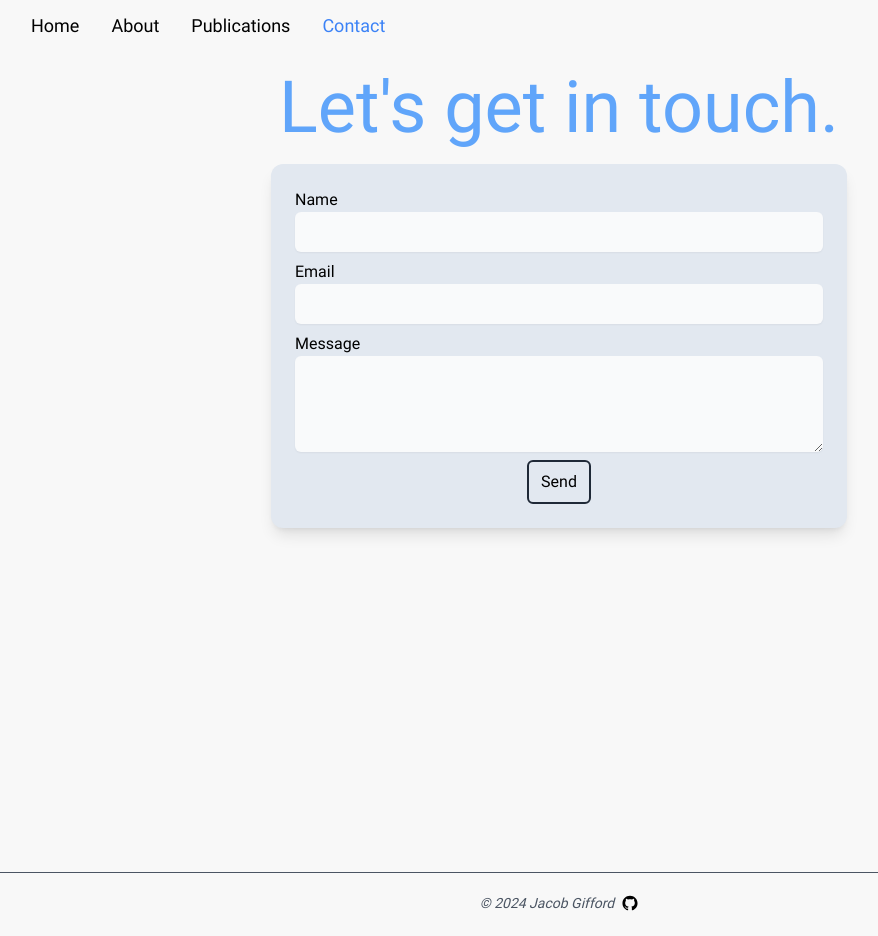
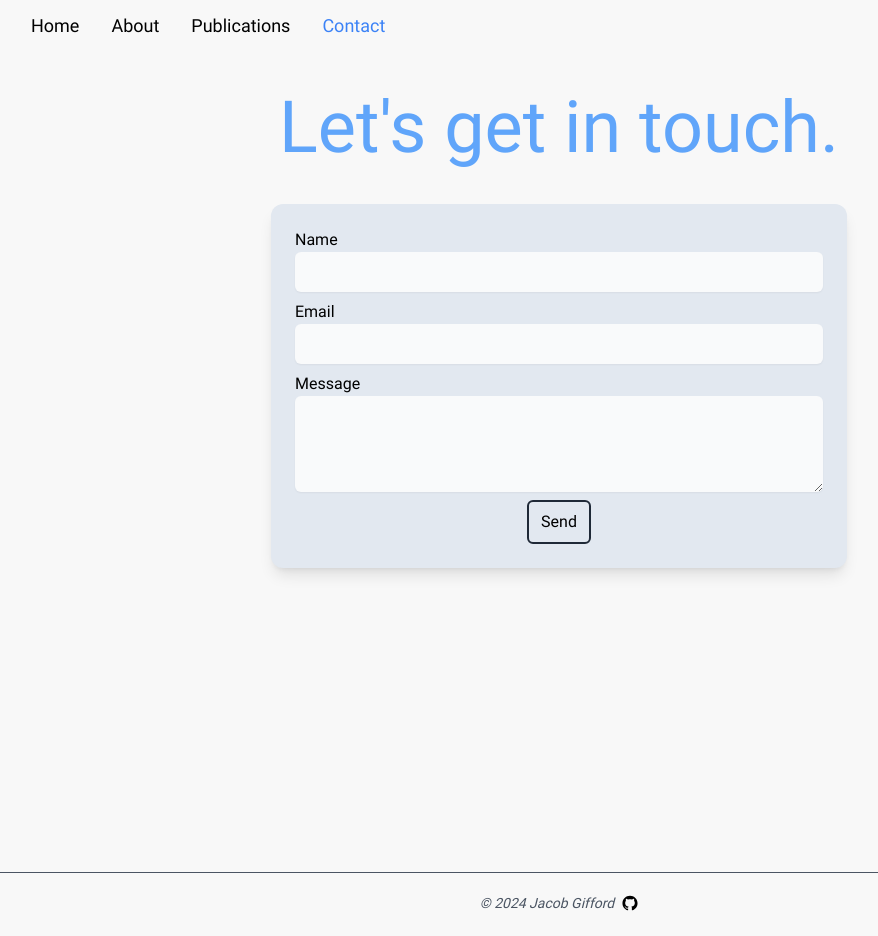
Before and after one commit to JaeGif/Rohit_Portfolio, a Next.js app: page /contact in a window 1280 px wide. Shown: the whole page, without its empty margins (81-959 px from the left). Built offline with nearby package versions, Linux system fonts and the light colour scheme.

Commit message:
added padding to contact page header

```diff
--- a/src/components/contact/ContactTitle.tsx
+++ b/src/components/contact/ContactTitle.tsx
@@ -2,7 +2,7 @@ import React from 'react';
 
 function ContactTitle() {
   return (
-    <div>
+    <div className='p-5'>
       <h1 className='text-7xl p-5'>Let&apos;s get in touch.</h1>
     </div>
   );
```
